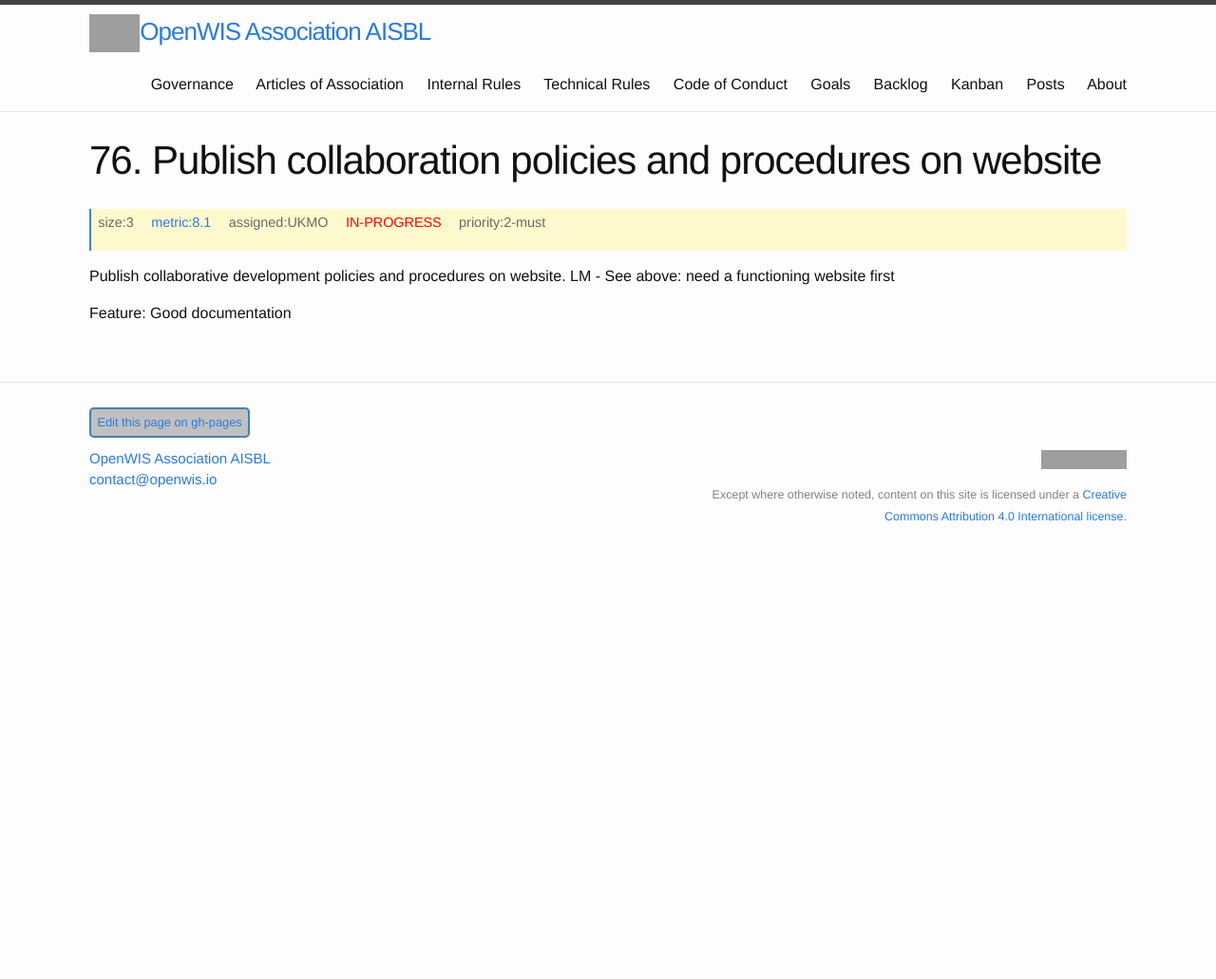
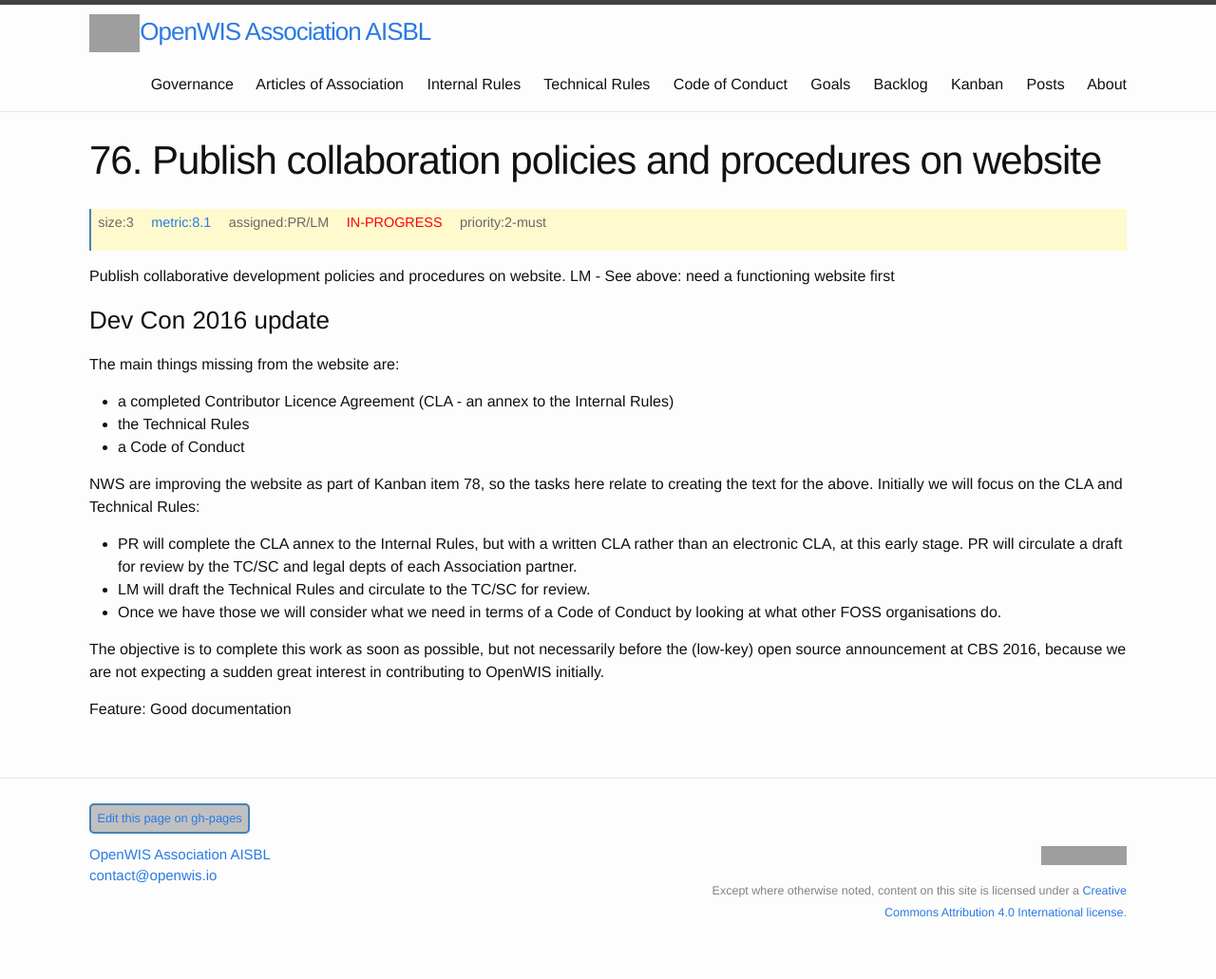
Before and after one commit to OpenWIS/openwis-documentation, a Jekyll site: the page built from _kanban/OpenWIS-Backlog-000076.md, in a window 1280 px wide. Shown: the whole page at 95% size. Built offline with Jekyll 4.4.1, drawn with Linux system fonts in a browser that asks for light colours; before the commit the page ends 900 px from its top, so only the background shows below that; grey boxes are pictures that could not be loaded.

Commit message:
Progress update - kanban item 76

```diff
--- a/_kanban/OpenWIS-Backlog-000076.md
+++ b/_kanban/OpenWIS-Backlog-000076.md
@@ -3,7 +3,7 @@
 title: Publish collaboration policies and procedures on website
 kanCategory: develop
 kanSubCategory: in-progress
-kanAssigned: UKMO
+kanAssigned: PR/LM
 kanBacklog: 76
 kanIssue:
 kanPullReq:
@@ -16,3 +16,19 @@
 kanProject:
 ---
 Publish collaborative development policies and procedures on website. LM - See above: need a functioning website first
+
+### Dev Con 2016 update
+
+The main things missing from the website are:
+
+  - a completed Contributor Licence Agreement (CLA - an annex to the Internal Rules)
+  - the Technical Rules
+  - a Code of Conduct
+
+NWS are improving the website as part of Kanban item 78, so the tasks here relate to creating the text for the above.  Initially we will focus on the CLA and Technical Rules:
+
+  - PR will complete the CLA annex to the Internal Rules, but with a written CLA rather than an electronic CLA, at this early stage.  PR will circulate a draft for review by the TC/SC and legal depts of each Association partner.
+  - LM will draft the Technical Rules and circulate to the TC/SC for review.
+  - Once we have those we will consider what we need in terms of a Code of Conduct by looking at what other FOSS organisations do.
+
+The objective is to complete this work as soon as possible, but not necessarily before the (low-key) open source announcement at CBS 2016, because we are not expecting a sudden great interest in contributing to OpenWIS initially.
```
